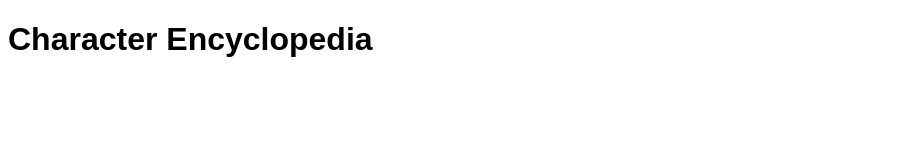
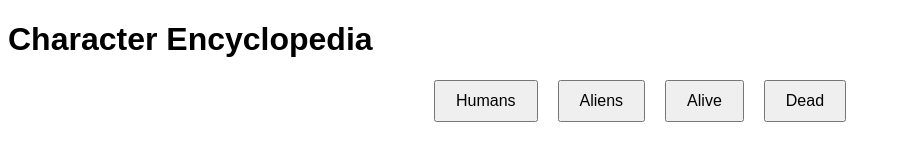
Before and after one commit to mcast032/Project-1, a plain HTML site: page index.html in a window 1280 px wide. Shown: the whole page, without its empty margins (0-900 px from the left). Drawn offline with Linux system fonts and the light colour scheme; no server answers.

Commit message:
add buttons

```diff
--- a/index.html
+++ b/index.html
@@ -8,7 +8,14 @@
 </head>
 <body>
     <h1>Character Encyclopedia</h1>
+    <div class="button-container">
+        <button>Humans</button>
+        <button>Aliens</button>
+        <button>Alive</button>
+        <button>Dead</button>
+      </div>
   <div id="character-container"></div>
+
 
 
 
--- a/style.css
+++ b/style.css
@@ -3,6 +3,19 @@ body {
     font-family: Arial, sans-serif;
   }
 
+
+  .button-container {
+    display: flex;
+    justify-content: center;
+    margin-bottom: 20px;
+  }
+
+  .button-container button {
+    margin: 0 10px;
+    padding: 10px 20px;
+    font-size: 16px;
+    cursor: pointer;
+  }
   #character-container {
     display: flex;
     flex-wrap: wrap;
```
